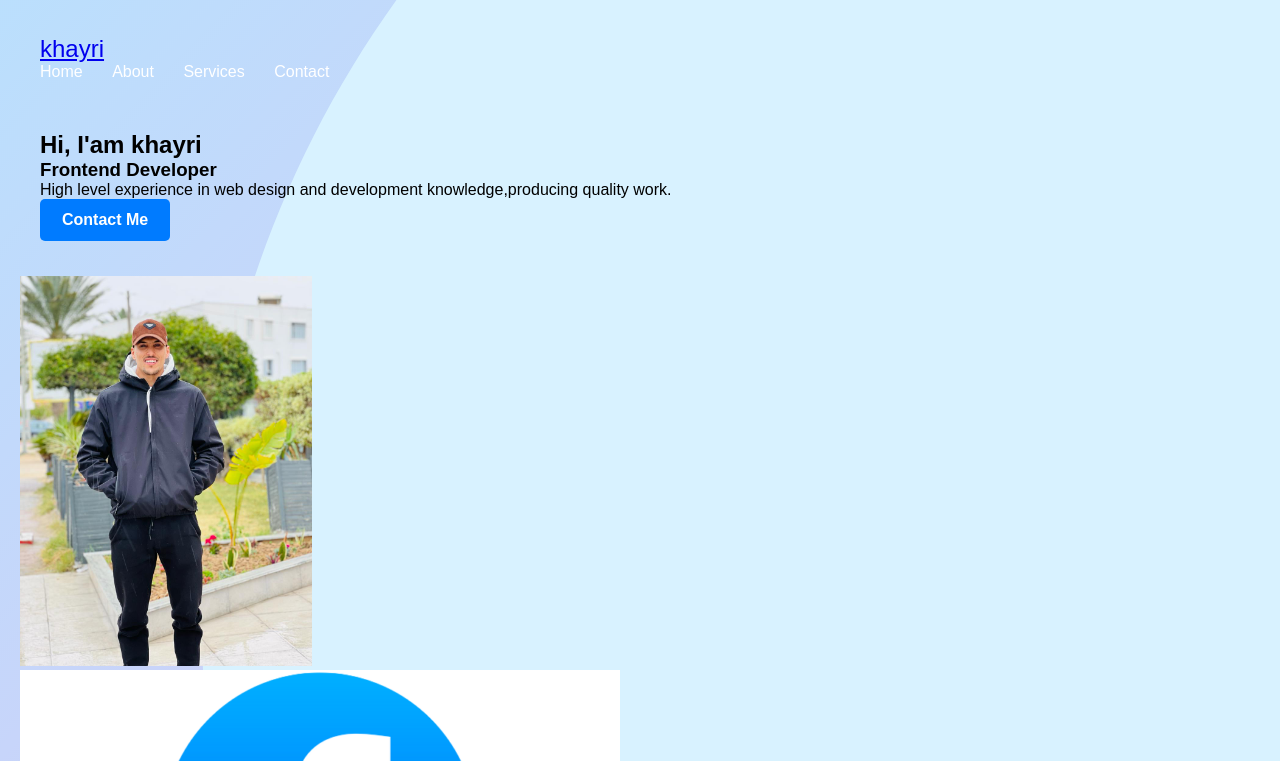
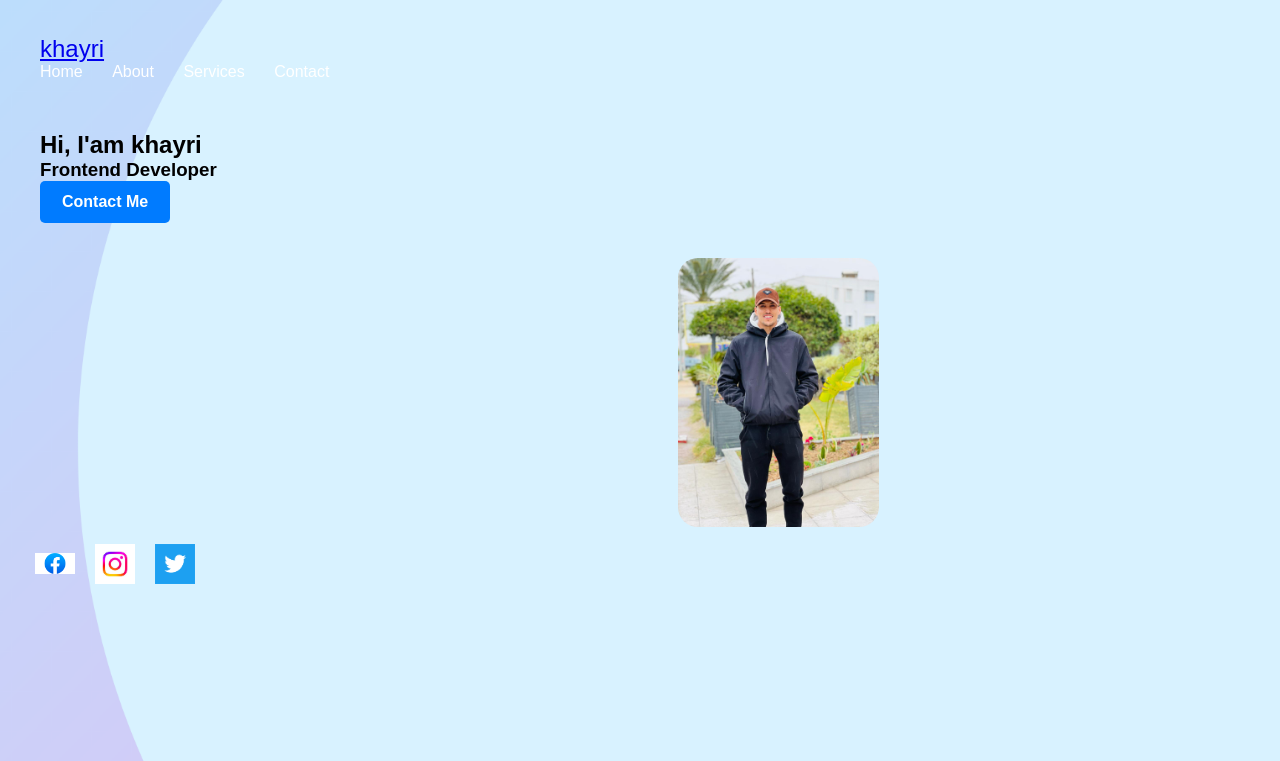
Before and after one commit to khayridine/portfolio, a plain HTML site: page index.html in a window 1280 px wide. Shown: the top 761 px of the page. Drawn offline with Linux system fonts and the light colour scheme.

Commit message:
clean-up

```diff
--- a/index.html
+++ b/index.html
@@ -27,8 +27,6 @@
                 <section class="section-1">
                     <h1>Hi, I'am khayri</h1>
                     <h3>Frontend Developer</h3>
-                    <p>High level experience in web design and
-                        development knowledge,producing quality work.</p>
                     <a class="btn" href="">Contact Me</a>
                 </section>
 
@@ -45,13 +43,7 @@
                 </footer>
             </main>
         </div>
-        <footer>
-            <div class="section-3">
-                <img src="facebook.png" alt="Facebook">
-                <img src="instagram.jpg" alt="Instagram">
-                <img src="twitter.png" alt="Twitter">
-            </div>
-        </footer>
+
     </div>
 </body>
 </html>
--- a/style.css
+++ b/style.css
@@ -1,7 +1,7 @@
 * {
     padding: 0;
     margin: 0;
-    box-sizing: border-box;
+    box-sizing: border-box; /* Corrected value */
     font-family: sans-serif;
 }
 
@@ -9,9 +9,11 @@
     height: 100vh;
     width: 100%;
     position: relative;
-    background: url(background.png);
+    background: url(background.png); /* Changed background image */
     display: flex;
     flex-direction: column;
+    background-size: cover; /* Ensures the background covers the entire container */
+    background-position: center; /* Centers the background */
 }
 
 header {
@@ -70,10 +72,39 @@ header nav ul li a {
     background-color: #007bff;
     color: #fff;
 }
-.section-2{
-    width: 40%;
-    margin-right: 40px;
+
+.section-2 {
+    width: 35%; /* Augmenter légèrement la largeur pour déplacer l'image vers la droite */
+    margin-left: auto; /* Garder l'image légèrement à droite */
 }
-.section-2 img{
-    width: 70%;
+
+.section-2 img {
+    width: 60%; /* Augmenter légèrement la largeur de l'image */
+    border-radius: 20px;
+    margin-left: 10%; /* Déplacer l'image encore un peu plus vers la droite */
 }
+
+
+.section-3 {
+    text-align: center;
+    margin: 5px;
+    font-size: 17px; /* Augmenter légèrement la taille de la police */
+    list-style: none;
+    padding: 0;
+    margin-top: 10px; /* Déplacer la section vers le haut */
+    display: flex;
+    justify-content: flex-start; /* Déplacer vers la gauche */
+    align-items: center; /* Centrer verticalement */
+}
+
+.section-3 img {
+    width: 40px; /* Augmenter légèrement la taille des icônes */
+    margin: 3px  10px; /* Ajouter un espace entre les icônes */
+}
+
+
+
+.footer-links {
+
+
+}
```
